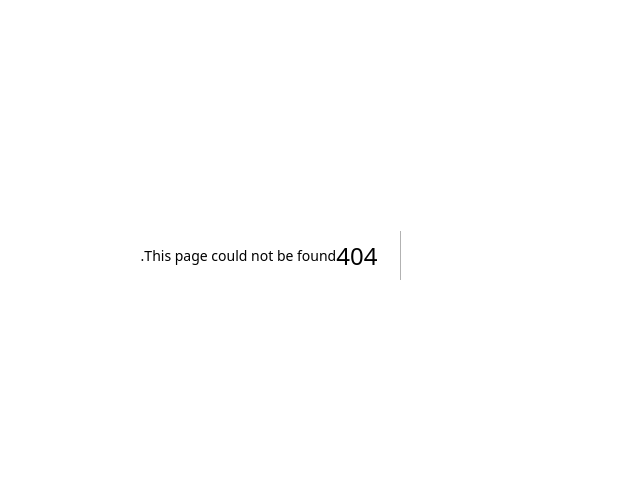
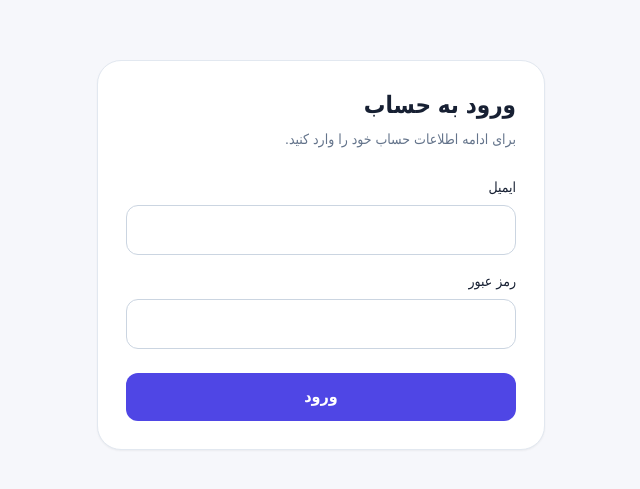
Before and after one commit to mohamadrahmani/CustomerReturnCRM, a Next.js app in the folder src/CustomerReturnCRM.Web/: page /login in a window 1280 px wide. Before the commit this address had no page. Shown: the part 145-634 px from the top of the page, without its empty margins (401-1041 px from the left). Built offline with nearby package versions, Linux system fonts and the light colour scheme; no server answers.

Commit message:
feat(web): add initial authentication screen

```diff
--- /dev/null
+++ b/src/CustomerReturnCRM.Web/src/app/login/page.tsx
@@ -0,0 +1,48 @@
+"use client";
+
+import { FormEvent, useState } from "react";
+import { login } from "@/lib/api";
+
+export default function LoginPage() {
+  const [email, setEmail] = useState("");
+  const [password, setPassword] = useState("");
+  const [error, setError] = useState("");
+  const [loading, setLoading] = useState(false);
+
+  async function handleSubmit(event: FormEvent<HTMLFormElement>) {
+    event.preventDefault();
+    setError("");
+    setLoading(true);
+    try {
+      const result = await login(email, password);
+      // Token persistence will be finalized with the authenticated app shell.
+      sessionStorage.setItem("crm_auth", JSON.stringify(result));
+      window.location.href = "/dashboard";
+    } catch (err) {
+      setError(err instanceof Error ? err.message : "ورود انجام نشد.");
+    } finally {
+      setLoading(false);
+    }
+  }
+
+  return (
+    <main className="flex min-h-screen items-center justify-center px-4 py-8">
+      <form onSubmit={handleSubmit} className="w-full max-w-md rounded-3xl border border-slate-200 bg-white p-7 shadow-sm">
+        <h1 className="text-2xl font-bold">ورود به حساب</h1>
+        <p className="mt-2 text-sm text-slate-500">برای ادامه اطلاعات حساب خود را وارد کنید.</p>
+
+        <label className="mt-7 block text-sm font-medium">ایمیل</label>
+        <input value={email} onChange={(e) => setEmail(e.target.value)} type="email" required className="mt-2 w-full rounded-xl border border-slate-300 px-4 py-3 outline-none focus:border-indigo-500" />
+
+        <label className="mt-4 block text-sm font-medium">رمز عبور</label>
+        <input value={password} onChange={(e) => setPassword(e.target.value)} type="password" required className="mt-2 w-full rounded-xl border border-slate-300 px-4 py-3 outline-none focus:border-indigo-500" />
+
+        {error && <p className="mt-4 rounded-xl bg-red-50 px-4 py-3 text-sm text-red-700">{error}</p>}
+
+        <button disabled={loading} className="mt-6 w-full rounded-xl bg-indigo-600 px-4 py-3 font-semibold text-white disabled:opacity-50">
+          {loading ? "در حال ورود..." : "ورود"}
+        </button>
+      </form>
+    </main>
+  );
+}
```
